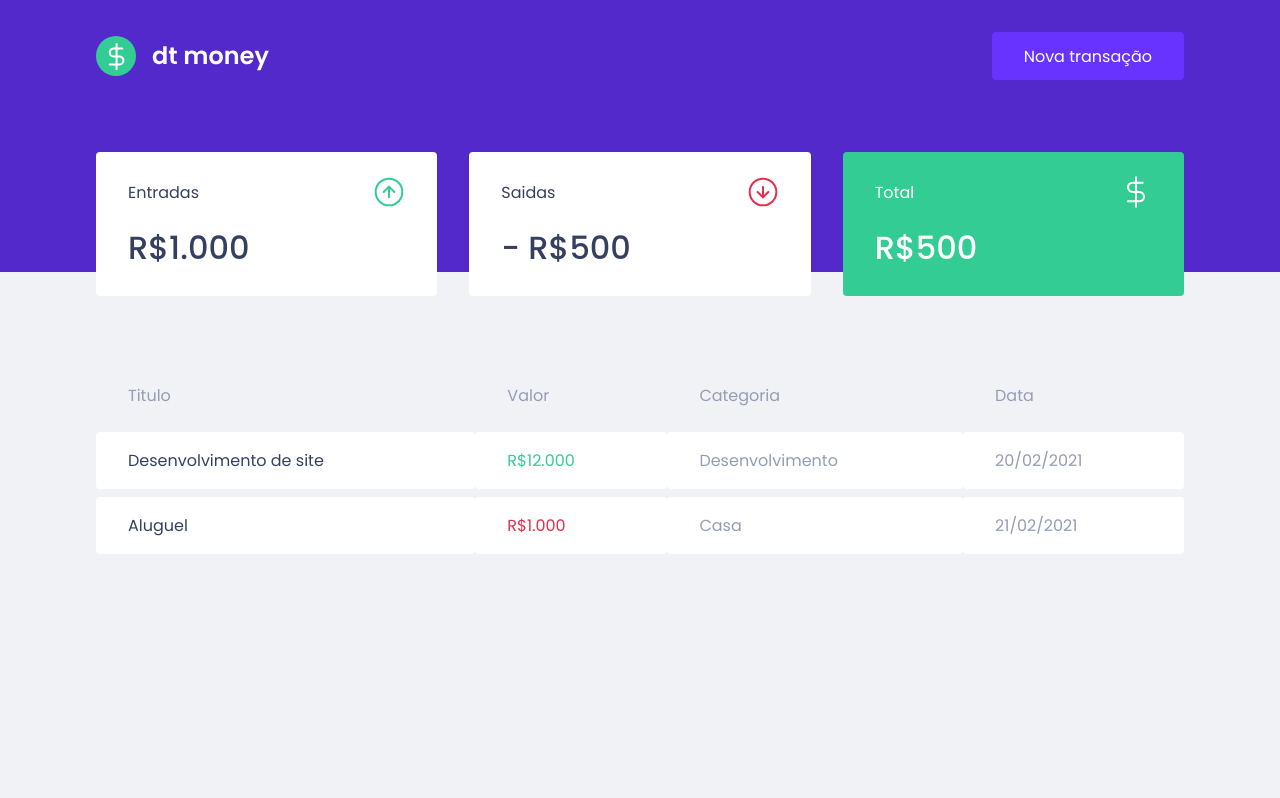
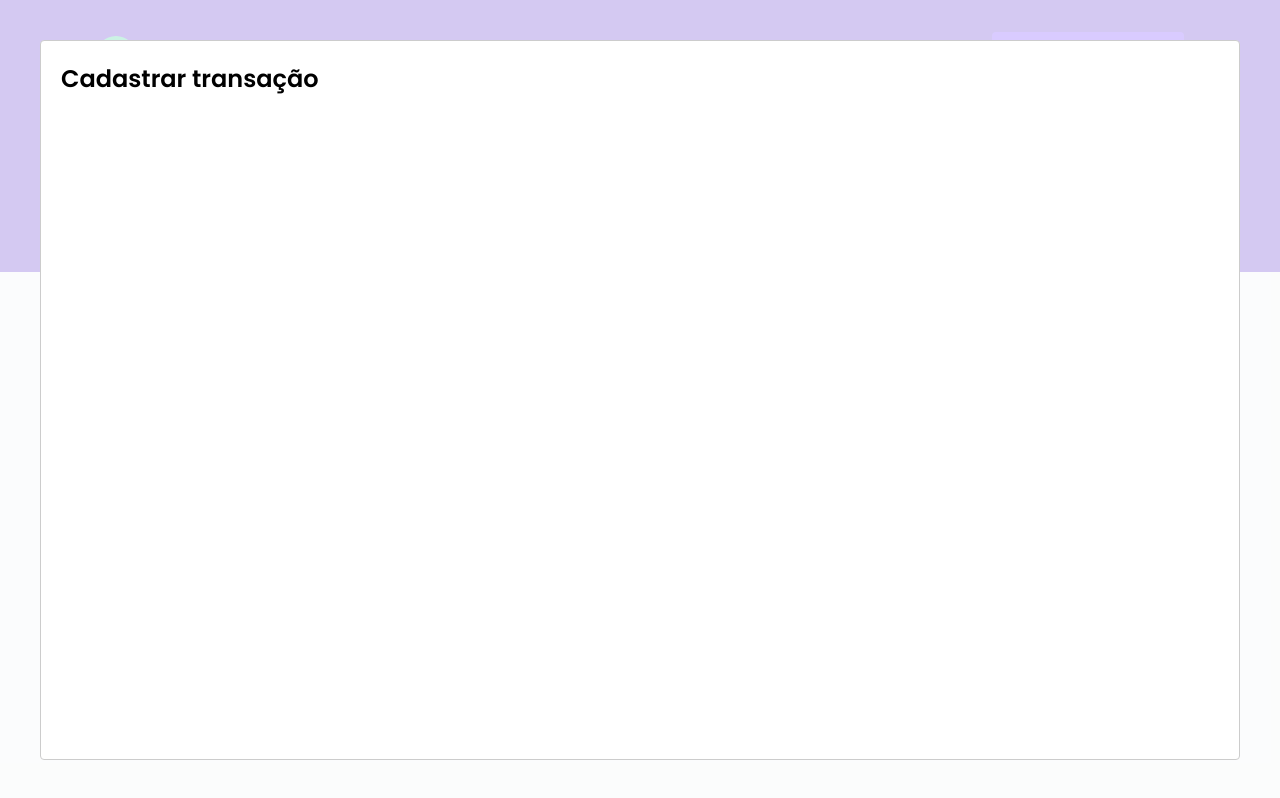
Before and after one commit to Futhememe/fuh.money, a React (Create React App) app: page / in a window 1280 px wide. Both pictures are taken after a click on the button "Nova transação". Built offline with nearby package versions, Linux system fonts and the light colour scheme; no server answers; what miragejs would draw is missing.

Commit message:
✨ add modal

```diff
--- a/src/App.tsx
+++ b/src/App.tsx
@@ -1,12 +1,36 @@
 import {GlobalStyle} from './styles/global'
 import { Header } from './components/Header';
 import { Dashboard } from './components/Dashboard';
+import Modal from 'react-modal';
+import { useState } from 'react';
+
 
 function App() {
+
+  const [isNewTransactionModalOpen, setIsNewTransactionModalOpen] = useState(false);
+
+  function handleOpenNewTransactionModal(){
+    setIsNewTransactionModalOpen(true)
+  }
+
+  function handleCloseNewTransactionModal(){
+    setIsNewTransactionModalOpen(false)
+  }
+
   return (
     <>
-      <Header />
+      <Header
+        onOpenNewTransactionModal={handleOpenNewTransactionModal}
+      />
       <Dashboard />
+
+      <Modal
+        isOpen={isNewTransactionModalOpen}
+        onRequestClose={handleCloseNewTransactionModal}
+      >
+        <h2>Cadastrar transação</h2>
+      </Modal>
+
       <GlobalStyle />
     </>
   );
--- a/src/components/Header/index.tsx
+++ b/src/components/Header/index.tsx
@@ -1,13 +1,19 @@
+import { useState } from 'react';
 import logoImg from '../../assets/logo.svg'
 
 import { Container, Content } from './styles';
 
-export function Header() {
+interface HeaderProps {
+  onOpenNewTransactionModal: () => void,
+}
+
+export function Header({ onOpenNewTransactionModal }: HeaderProps) {
+
   return(
     <Container>
       <Content>
         <img src={logoImg} alt="fuh.money"/>
-        <button type='button'>
+        <button type='button' onClick={onOpenNewTransactionModal}>
           Nova transação
         </button>
       </Content>
```
